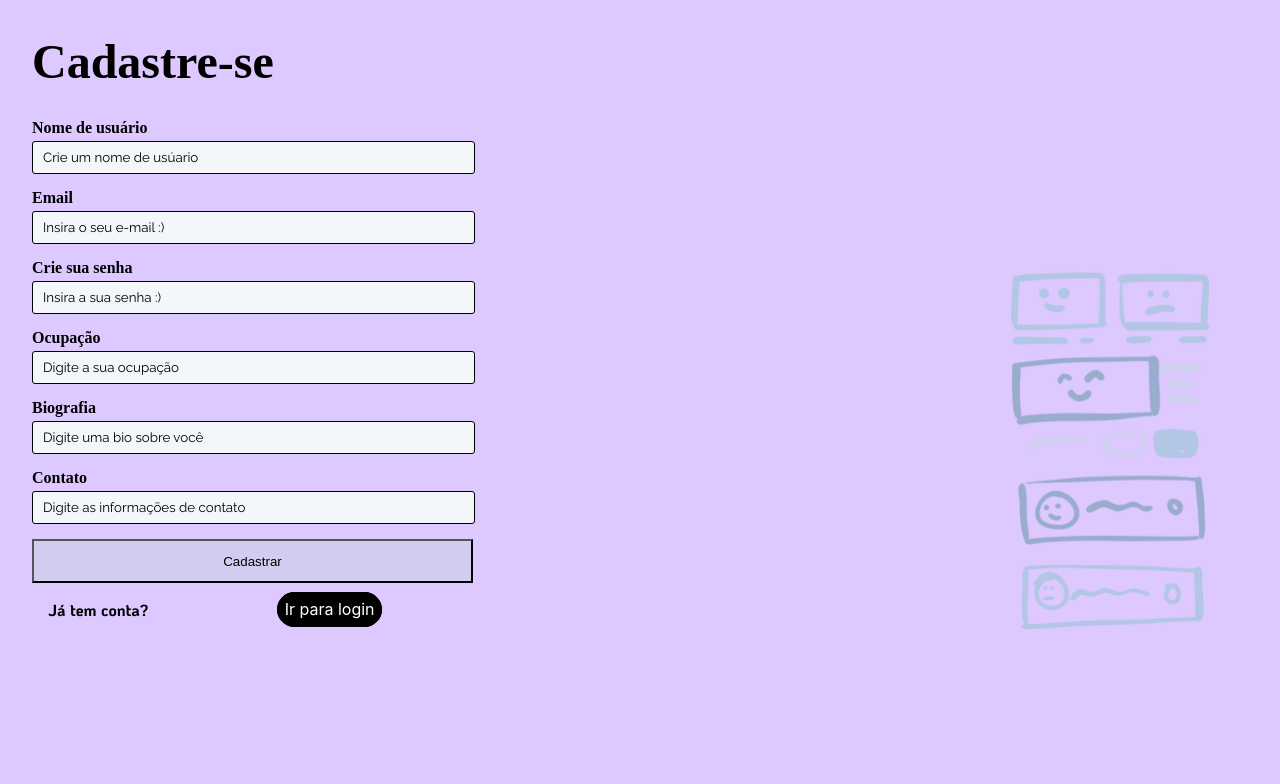
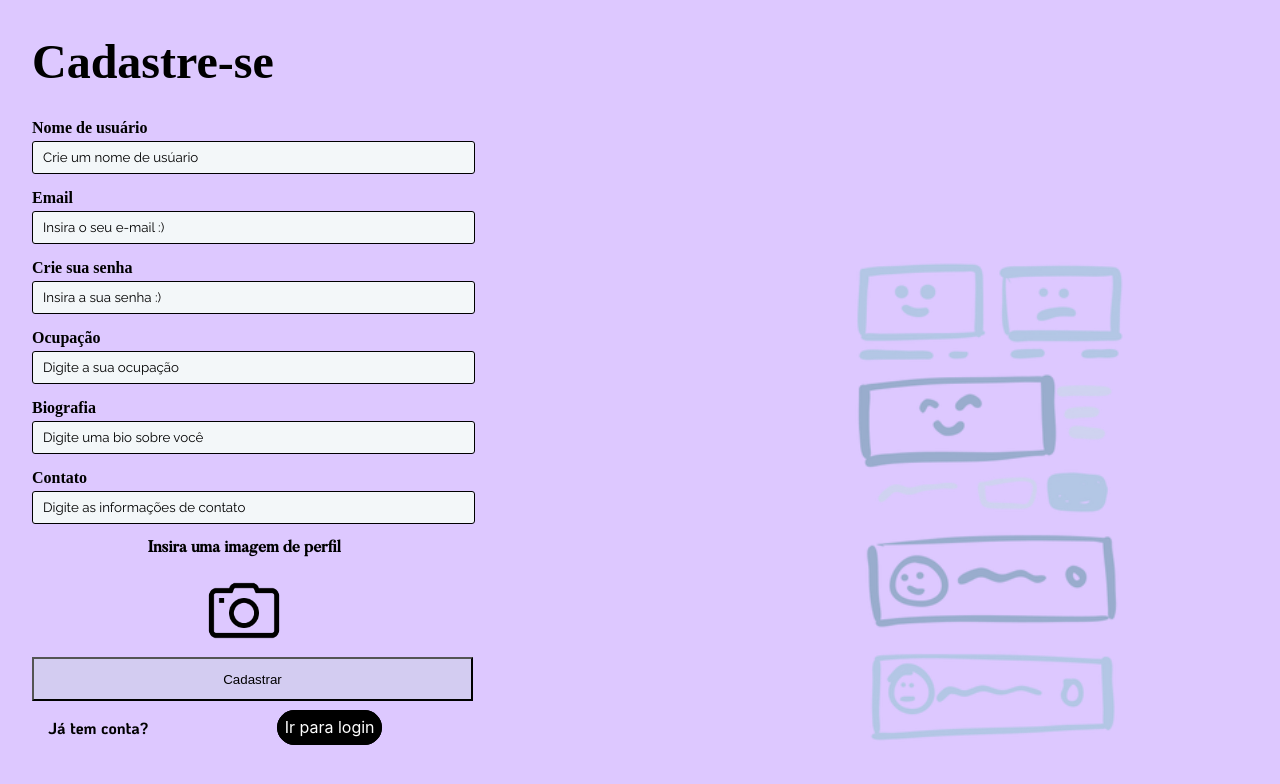
Before and after one commit to lehnerdola/ArtAttack, a React (Create React App) app in the folder site/: page /cadastro in a window 1280 px wide. Shown: the top 784 px of the page. Built offline with nearby package versions, Linux system fonts and the light colour scheme; a web font is replaced by a local one.

Commit message:
ajustes finais

```diff
--- a/site/src/pages/Feed/index.js
+++ b/site/src/pages/Feed/index.js
@@ -7,7 +7,7 @@ import storage from 'local-storage'
 import { useNavigate } from 'react-router-dom';
 
 import {buscarProjetoPorNome, todosProjetos } from '../../api/projetoAPI.js'
-import {todosPerfis } from '../../api/usuarioAPI';
+import {todosPerfis, infoPerfil } from '../../api/usuarioAPI';
 import { useEffect, useState } from 'react';
 
 
@@ -33,6 +33,11 @@ export default function Feed() {
 
     async function perfilUsuarioInfo() {
         const resp = await todosPerfis();
+        setPerfil(resp)
+    }
+
+    async function perfilUsuarioInfoId() {
+        const resp = await infoPerfil(id);
         setPerfil(resp)
     }
 
@@ -65,14 +70,19 @@ export default function Feed() {
         perfilUsuarioInfo();
     }, [])
 
+    useEffect(() => {
+        perfilUsuarioInfoId();
+    }, [])
+
     return (
 
         <div className='ma'>
 
+            {perfil.map (item =>
             <header className='container1'>
                 <div className='subsla4'>
                     <Link to="../perfil">
-                        <img src={'./images/64572.png'} className='imgperfil' />
+                        <img src={`http://localhost:5000/${item.imagem_usuario}`} className='imgperfil' />
                     </Link>
                     <p className='txt2'>@{userLogado}</p>
 
@@ -81,7 +91,7 @@ export default function Feed() {
                     <button className='b1-txt' onClick={sairClick}> Sair </button>
                 </div>
             </header>
-
+)}
             <nav className='container2'>
 
                 <div className='sub-1-1'>
--- a/site/src/pages/Feed/index.scss
+++ b/site/src/pages/Feed/index.scss
@@ -40,18 +40,23 @@
 
 .container4{
     display: flex;
-    flex-direction: column;
+    flex-direction: row;
     margin-top: 5em;
     justify-content: space-around;
     align-items: center;
+    flex-wrap: wrap;
 }
 
+.imgperfil:hover{
+    transform: scale(1.05);
+}
 
 .sub11{
     display: flex;
     flex-direction: column;
     justify-content: space-around;
     padding: 1em;
+
 }
 
 
@@ -162,6 +167,7 @@ background-color: #f8e8ee;
 
 .imgperfil{
     width: 3em;
+    transition: transform .7s;
     border-radius: 30px;
 }
 
--- a/site/src/pages/cadastro/index.js
+++ b/site/src/pages/cadastro/index.js
@@ -3,7 +3,7 @@ import { Link } from 'react-router-dom';
 import { useState } from 'react';
 import { toast } from 'react-toastify';
 
-import {CadUsuario} from '../../api/usuarioAPI'
+import {CadUsuario, enviarimagem, buscarImagem} from '../../api/usuarioAPI'
 
 
 export default function Cad() {
@@ -13,17 +13,37 @@ export default function Cad() {
   const [ocupacao, setOcupacao] = useState('');
   const [bio, setBio] = useState('');
   const [ctt, setCtt] = useState('');
+  const [imagem, setImagem] = useState();
+  const [id, setId] = useState(0);
+
 
 
   async function salvarClick() {
     try {
       const r = await CadUsuario(nmperfil,email,senha, ocupacao,bio, ctt);
+        await enviarimagem(r.id, imagem)
+
+      setId(r.id)
       toast.dark('usuario cadastrado!')
     } catch (err) {
       if(err.response)
       toast.error(err.response.data.erro);
     }
   }
+
+  function escolherimg() {
+    document.getElementById('img').click();
+}
+
+function mostrarImagem() {
+    if (typeof (imagem) == 'object') {
+        return URL.createObjectURL(imagem);
+    }
+    else {
+        return buscarImagem(imagem);
+    }
+}
+
 
     return(
 
@@ -84,9 +104,29 @@ export default function Cad() {
           </p>
 
 
+        <div className='subimg'>
+        <p className='txt-img'>Insira uma imagem de perfil</p>
+          <div className='upload' onClick={escolherimg}>
+                    <input type='file' id='img' onChange={e => setImagem(e.target.files[0])}/>
+          <form className='form'>
+                    <label for='form_input' className='form_label'>
+
+                    {!imagem &&
+                        <img src="../images/addimagem.png" alt='' className='form_icon'/>
+                    }
+
+                    {imagem &&
+                        <img className="img-projeto" src={mostrarImagem()} alt=''/>
+                    }
+
+                        </label>
+                        </form>
+                        </div>
+                  </div>
              <p>
                <button onClick={salvarClick} className="cadastrar">Cadastrar</button>
              </p>
+
 
               <div className='subb1' >
 
@@ -95,8 +135,10 @@ export default function Cad() {
                <a className='mod1' >Ir para login</a>
               </Link>
 
+
+
               </div>
-              <img src='./images/Humaaans - Ui Sketch.png' className='img1'></img>
+              <img src='./images/Humaaans - Ui Sketch.png' className='img11'></img>
    </main>
    </div>
    </div>
--- a/site/src/pages/cadastro/index.scss
+++ b/site/src/pages/cadastro/index.scss
@@ -33,7 +33,13 @@
 
   .img1{
       margin-left: 60em;
-      width: 15em;
+      width: 30em;
+  }
+
+  .img11{
+    margin-top: -100em;
+    margin-left: 50em;
+    width: 20em;
   }
 
   a.links{
@@ -44,9 +50,23 @@
     margin-top: 2em;
   }
 
+  .subimg{
+    display: flex;
+    flex-direction: column;
+    align-items: center;
+    justify-content: center;
+    margin-left: 3em;
+  }
+
+  .txt-img{
+    font-weight: bolder;
+    font-family: 'attack4';
+  }
+
   .content{
     width: 500px;
-
+    display: flex;
+    flex-direction: row;
     position: relative;
   }
   .content-1{
--- a/site/src/pages/criarprojeto/index.js
+++ b/site/src/pages/criarprojeto/index.js
@@ -166,7 +166,6 @@ export default function EnviarProjeto() {
                     {imagem &&
                         <img className="img-projeto" src={mostrarImagem()} alt=''/>
                     }
-                    <input type="file" id='form_input'className='form_input'/>
 
                         </label>
                         </form>
--- a/site/src/pages/perfil/index.js
+++ b/site/src/pages/perfil/index.js
@@ -7,7 +7,6 @@ import { listarMeusProjetos, removerProjeto } from '../../api/projetoAPI';
 import { useState, useEffect } from 'react';
 import { confirmAlert } from "react-confirm-alert";
 import { toast } from 'react-toastify';
-import Modal from 'react-modal';
 
 export default function Perfil() {
 
@@ -99,7 +98,9 @@ export default function Perfil() {
                 <div class="s2">
                     <a className='b-4' >PROJETOS</a>
                     <Link to="../criarprojeto">
-                        <a class='b-22'>CRIAR PROJETO</a>
+                        <div className='b-22-1'>
+                        <a className='b-22'>CRIAR PROJETO</a>
+                        </div>
                     </Link>
                 </div>
             </nav>
@@ -121,7 +122,6 @@ export default function Perfil() {
                     <button className='b-3-2' onClick={() => deletarProjeto(item.id, item.nome)}>Remover</button>
                     <button className='b-3-1' onClick={() => editarProjeto(item.id)  }>Alterar</button>
 
-
                 </div>
 )}
             </aside>
--- a/site/src/pages/perfil/index.scss
+++ b/site/src/pages/perfil/index.scss
@@ -18,6 +18,7 @@
     font-size: 15px;
     font-weight: 500;
 }
+
 
 .s1{
     display: flex;
@@ -88,15 +89,6 @@
 
 }
 
-.s2{
-    display: flex;
-    flex-direction: column;
-    justify-content: space-around;
-    align-items: center;
-    margin-left: 2em;
-    width: 100em;
-    margin-top: 50e;
-}
 
 .s2{
     display: flex;
@@ -104,6 +96,15 @@
     justify-content: start;
     align-items: center;
     margin-top: 11em;
+}
+
+.botoes :hover{
+        transform: scale(1.05);
+
+}
+
+.botoes{
+
 }
 
 .hrtop{
@@ -137,10 +138,12 @@ background-color: #FAB98F;
 
 .c2{
     display: flex;
-    flex-direction: column;
+    flex-wrap: wrap;
+    width: 70%;
+    flex-direction: row;
     justify-content: space-around;
     align-items: center;
-    margin-left: 15em;
+    margin-left: 20em;
     background-color: #ffeaf2;
 }
 
@@ -162,6 +165,7 @@ background-color: #FAB98F;
     border: none;
     background-color: #DEC3B1;
     color: black;
+    cursor: pointer;
     font-family: 'attack11';
     font-weight: bold;
 }
@@ -171,6 +175,7 @@ background-color: #FAB98F;
     padding: 0.8em;
     border-radius: 5px;
     margin-left: 14.5em;
+    cursor: pointer;
     margin-top: 1em;
     border: none;
     background-color: #DEC3B1;
```
Also changed, not shown: 1 other file (tests, documents, lock files or other folders).
